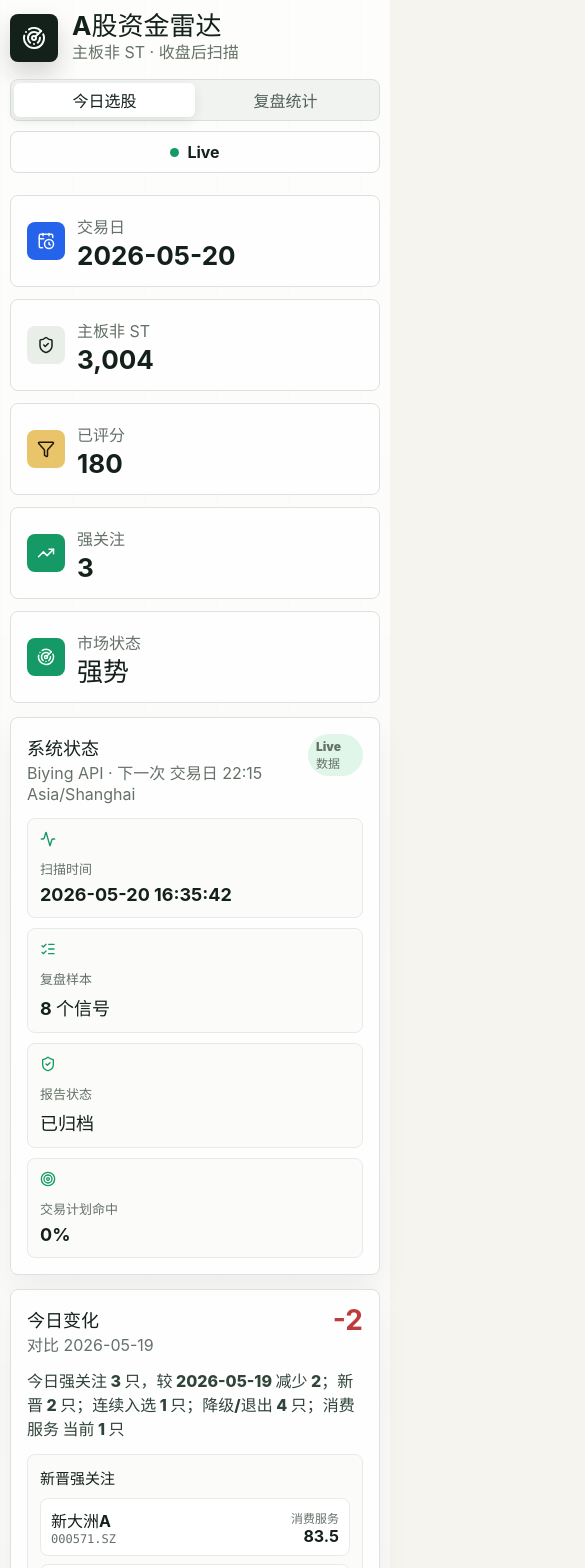
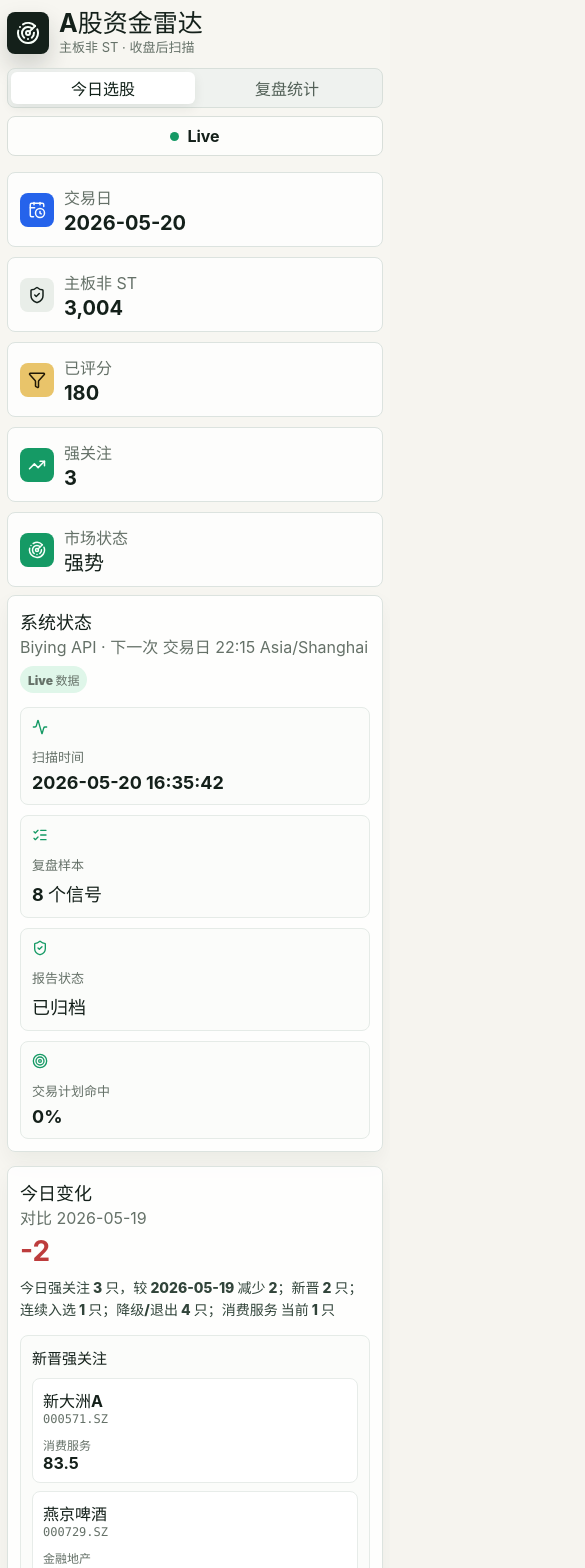
Before and after one commit to a0714z/a-share-money-radar, a React (Vite) app: page / in a window 390 px wide. Shown: the top 1568 px of the page, 585 px wide, since content can reach past the window. Built offline with nearby package versions, Linux system fonts and the light colour scheme.

Commit message:
Improve mobile layout

```diff
--- a/src/App.tsx
+++ b/src/App.tsx
@@ -190,20 +190,20 @@ function PickTable({
               className={selected?.instrument === pick.instrument ? "is-selected" : ""}
               onClick={() => onSelect(pick)}
             >
-              <td>{pick.rank}</td>
-              <td className="code">{pick.instrument}</td>
-              <td>{pick.name}</td>
-              <td>{pick.sector ?? "-"}</td>
-              <td>
+              <td data-label="Rank">{pick.rank}</td>
+              <td data-label="代码" className="code">{pick.instrument}</td>
+              <td data-label="名称">{pick.name}</td>
+              <td data-label="主题">{pick.sector ?? "-"}</td>
+              <td data-label="信号">
                 <span className={`signal signal-${pick.signal}`}>{pick.rating}</span>
               </td>
-              <td>
+              <td data-label="分数">
                 <strong>{pick.score.toFixed(1)}</strong>
               </td>
-              <td className={pick.pctChange >= 0 ? "up" : "down"}>{formatPct(pick.pctChange)}</td>
-              <td className={pick.flow5d >= 0 ? "up" : "down"}>{formatMoney(pick.flow5d)}</td>
-              <td>{pick.valuePosition.toFixed(1)}%</td>
-              <td>{formatMoney(pick.amount)}</td>
+              <td data-label="涨跌" className={pick.pctChange >= 0 ? "up" : "down"}>{formatPct(pick.pctChange)}</td>
+              <td data-label="5日资金" className={pick.flow5d >= 0 ? "up" : "down"}>{formatMoney(pick.flow5d)}</td>
+              <td data-label="分位">{pick.valuePosition.toFixed(1)}%</td>
+              <td data-label="成交额">{formatMoney(pick.amount)}</td>
             </tr>
           ))}
         </tbody>
@@ -615,25 +615,25 @@ function ReviewTable({ records }: { records: ReviewRecord[] }) {
         <tbody>
           {records.map((record) => (
             <tr key={`${record.signalDate}-${record.instrument}`}>
-              <td>{record.signalDate}</td>
-              <td className="code">{record.instrument}</td>
-              <td>{record.name}</td>
-              <td>{record.signalPrice.toFixed(2)}</td>
+              <td data-label="信号日">{record.signalDate}</td>
+              <td data-label="代码" className="code">{record.instrument}</td>
+              <td data-label="名称">{record.name}</td>
+              <td data-label="信号价">{record.signalPrice.toFixed(2)}</td>
               {reviewHorizons.map((horizon) => (
-                <td key={horizon}>
+                <td key={horizon} data-label={horizonLabel(horizon)}>
                   <ReviewReturn value={record.horizons[horizon].returnPct} />
                 </td>
               ))}
-              <td>
+              <td data-label="10日浮盈">
                 <ReviewReturn value={record.maxRunup10d} />
               </td>
-              <td>
+              <td data-label="3日低吸">
                 <ReviewReturn value={record.bestEntryDrawdown3d} />
               </td>
-              <td>
+              <td data-label="10日回撤">
                 <ReviewReturn value={record.maxDrawdown10d} />
               </td>
-              <td>{triggerText(record.planReplay?.firstTrigger)}</td>
+              <td data-label="计划触发">{triggerText(record.planReplay?.firstTrigger)}</td>
             </tr>
           ))}
         </tbody>
--- a/src/styles.css
+++ b/src/styles.css
@@ -16,9 +16,14 @@ body {
   margin: 0;
   min-width: 320px;
   min-height: 100vh;
+  overflow-x: hidden;
   background:
     linear-gradient(180deg, rgba(255, 255, 255, 0.78), rgba(246, 244, 239, 0.92)),
     repeating-linear-gradient(90deg, rgba(20, 32, 26, 0.035) 0 1px, transparent 1px 72px);
+}
+
+html {
+  scroll-padding-top: 12px;
 }
 
 button,
@@ -173,6 +178,7 @@ button {
   margin-top: 4px;
   font-size: 26px;
   line-height: 1.05;
+  overflow-wrap: anywhere;
 }
 
 .metric-green .metric-icon {
@@ -339,6 +345,7 @@ button {
 .change-item strong,
 .change-item span {
   display: block;
+  overflow-wrap: anywhere;
 }
 
 .change-item span {
@@ -422,6 +429,13 @@ button {
   align-items: baseline;
   justify-content: space-between;
   gap: 10px;
+}
+
+.market-index strong,
+.sector-bar strong,
+.change-block strong,
+.status-grid strong {
+  overflow-wrap: anywhere;
 }
 
 .market-index p {
@@ -587,6 +601,7 @@ button {
 .table-wrap {
   overflow: auto;
   max-height: calc(100vh - 260px);
+  -webkit-overflow-scrolling: touch;
 }
 
 .review-table {
@@ -716,6 +731,7 @@ tbody tr.is-selected {
   position: sticky;
   top: 16px;
   padding: 18px;
+  min-width: 0;
 }
 
 .detail-head {
@@ -1031,10 +1047,37 @@ tbody tr.is-selected {
 
   .summary-grid {
     grid-template-columns: repeat(2, minmax(0, 1fr));
+    gap: 10px;
+    margin: 16px 0;
   }
 
-  .market-head {
+  .metric {
+    min-height: 78px;
+    padding: 12px;
+  }
+
+  .metric strong {
+    font-size: 22px;
+  }
+
+  .metric-icon {
+    width: 34px;
+    height: 34px;
+  }
+
+  .market-panel,
+  .concentration-panel,
+  .status-panel,
+  .change-panel {
+    padding: 12px;
+    box-shadow: 0 10px 22px rgba(20, 32, 26, 0.05);
+  }
+
+  .market-head,
+  .status-head,
+  .change-head {
     flex-direction: column;
+    gap: 8px;
   }
 
   .market-index-grid,
@@ -1063,9 +1106,64 @@ tbody tr.is-selected {
   .review-kpis {
     grid-template-columns: repeat(2, minmax(0, 1fr));
   }
+
+  .table-wrap,
+  .review-table {
+    max-height: none;
+  }
 }
 
-@media (max-width: 520px) {
+@media (max-width: 640px) {
+  body {
+    background: #f7f6f1;
+  }
+
+  .app-shell {
+    width: min(100vw - 14px, 1680px);
+    padding: 10px 0 20px;
+  }
+
+  .topbar {
+    gap: 12px;
+    min-height: 0;
+  }
+
+  .brand {
+    gap: 10px;
+  }
+
+  .brand-mark {
+    width: 42px;
+    height: 42px;
+  }
+
+  .brand h1 {
+    font-size: 25px;
+  }
+
+  .brand span {
+    font-size: 13px;
+  }
+
+  .top-actions {
+    gap: 8px;
+  }
+
+  .live-badge {
+    width: 100%;
+    min-width: 0;
+    height: 40px;
+    padding: 8px 10px;
+  }
+
+  .view-switch {
+    height: 40px;
+  }
+
+  .view-switch button {
+    min-width: 0;
+  }
+
   .summary-grid,
   .detail-grid,
   .trade-plan-grid,
@@ -1082,12 +1180,193 @@ tbody tr.is-selected {
     justify-content: flex-start;
   }
 
-  .brand h1 {
-    font-size: 26px;
+  .metric {
+    min-height: 72px;
+    gap: 10px;
+  }
+
+  .metric strong {
+    font-size: 20px;
+  }
+
+  .status-grid div,
+  .market-index,
+  .sector-bar,
+  .change-block,
+  .review-kpis div,
+  .detail-grid div,
+  .trade-plan-grid div {
+    min-height: 0;
+    padding: 11px;
+  }
+
+  .change-panel p {
+    font-size: 14px;
+    line-height: 1.55;
+  }
+
+  .change-item {
+    align-items: flex-start;
+    flex-direction: column;
+  }
+
+  .change-item > div:last-child {
+    text-align: left;
+  }
+
+  .market-index div:first-child,
+  .sector-bar div:first-child {
+    align-items: flex-start;
+    flex-direction: column;
+    gap: 4px;
+  }
+
+  .market-index p {
+    font-size: 20px;
+  }
+
+  .panel-toolbar {
+    padding: 14px;
+  }
+
+  .panel-toolbar h2 {
+    font-size: 18px;
+  }
+
+  .controls {
+    gap: 8px;
+  }
+
+  .search-box {
+    height: 40px;
+  }
+
+  .segments {
+    height: auto;
+    min-height: 40px;
+  }
+
+  .segments button {
+    min-width: 70px;
+    padding: 8px 10px;
+  }
+
+  .table-wrap {
+    padding: 10px;
+    overflow: visible;
+  }
+
+  table,
+  thead,
+  tbody,
+  tr,
+  th,
+  td {
+    display: block;
+  }
+
+  table {
+    min-width: 0;
+  }
+
+  thead {
+    display: none;
+  }
+
+  tbody {
+    display: grid;
+    gap: 10px;
+  }
+
+  tbody tr {
+    padding: 12px;
+    border: 1px solid #e2e8e4;
+    border-radius: 8px;
+    background: #ffffff;
+  }
+
+  tbody tr:hover,
+  tbody tr.is-selected {
+    background: #edf7f2;
+  }
+
+  td {
+    display: grid;
+    grid-template-columns: minmax(88px, 0.42fr) minmax(0, 1fr);
+    align-items: baseline;
+    gap: 12px;
+    padding: 7px 0;
+    border-bottom: 1px solid #edf1ee;
+    white-space: normal;
+  }
+
+  td:last-child {
+    border-bottom: 0;
+  }
+
+  td::before {
+    content: attr(data-label);
+    color: #657168;
+    font-size: 12px;
+    font-weight: 800;
+  }
+
+  .signal {
+    justify-self: start;
+  }
+
+  .detail-panel {
+    padding: 14px;
   }
 
   .detail-head {
     align-items: flex-start;
     flex-direction: column;
   }
+
+  .score-ring {
+    width: 82px;
+    height: 82px;
+  }
+
+  .score-ring span {
+    width: 62px;
+    height: 62px;
+    font-size: 18px;
+  }
+
+  .detail-head h2 {
+    font-size: 24px;
+  }
+
+  .price-line {
+    align-items: flex-start;
+    flex-direction: column;
+    gap: 6px;
+  }
+
+  .price-line span:last-child {
+    margin-left: 0;
+  }
+
+  .price-line strong {
+    font-size: 30px;
+  }
+
+  .chart-block,
+  .history-card,
+  .trade-plan {
+    margin-top: 12px;
+    padding: 12px 8px 8px;
+  }
+
+  .trade-plan-head {
+    align-items: flex-start;
+    flex-direction: column;
+  }
+
+  .reason-block li {
+    font-size: 14px;
+    line-height: 1.5;
+  }
 }
```
